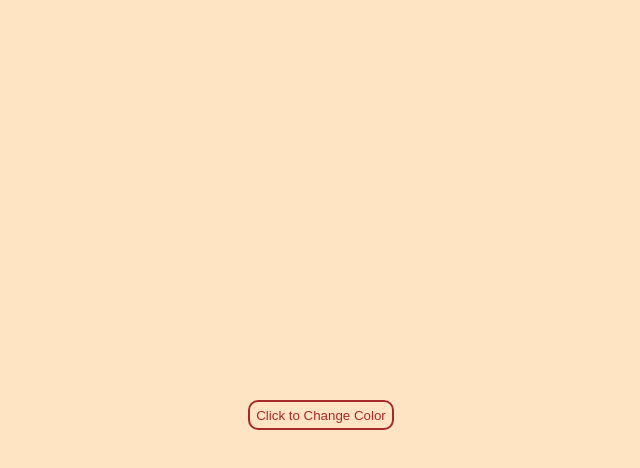
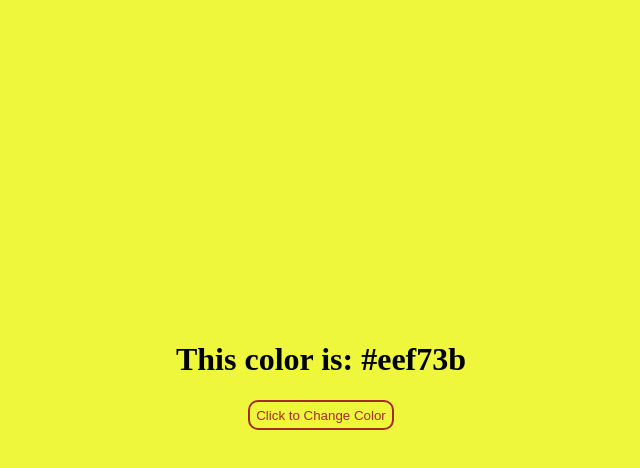
Before and after one commit to Mo-wo/JS-Projects, a plain HTML site: page index.html in a window 1280 px wide. Both pictures are taken after a click on the button "Click to Change Color". Shown: the whole page, without its empty margins (319-959 px from the left). Drawn offline with Linux system fonts and the light colour scheme.

Commit message:
Background color changed on button click

```diff
--- a/index.css
+++ b/index.css
@@ -1,10 +1,14 @@
 body{
-    background-color: bisque;
+    background-color: #ffe4c4;
     display: flex;
     justify-content: center;
     align-items: center;
 }
-
+h1{
+    position: absolute;
+    top: 40%;
+    opacity:1;
+}
 button{
     position: absolute;
     top: 50%;
--- a/index.html
+++ b/index.html
@@ -9,6 +9,7 @@
     <title>Hex Color Generator</title>
 </head>
 <body>
+    <h1>This colour is:#ffe4c4</h1>
     <button>Click to Change Color</button>
 </body>
 </html>
--- a/index.js
+++ b/index.js
@@ -1,7 +1,18 @@
-window.addEventListener ("click", function(){
-    function getColor() {
-        return "#" + Math.floor(Math.random());
-    }
-    console.log(getColor());
+window.addEventListener ("load", (event) => {
+    let btn = document.getElementsByTagName("button")[0];
+    let body = document.getElementsByTagName("body")[0];
 
+    function getRandom() {
+        return "#"+ Math.random().toString(16).slice(2,8);
+    };
+    btn.addEventListener('click', (event) => {
+        function changeColor(){
+            let newColor = getRandom();
+            body.style.backgroundColor = newColor;
+
+            let text = document.getElementsByTagName("h1")[0];
+            text.textContent = `This color is: ${newColor}`
+        }
+        changeColor();
+    });
 });
```
